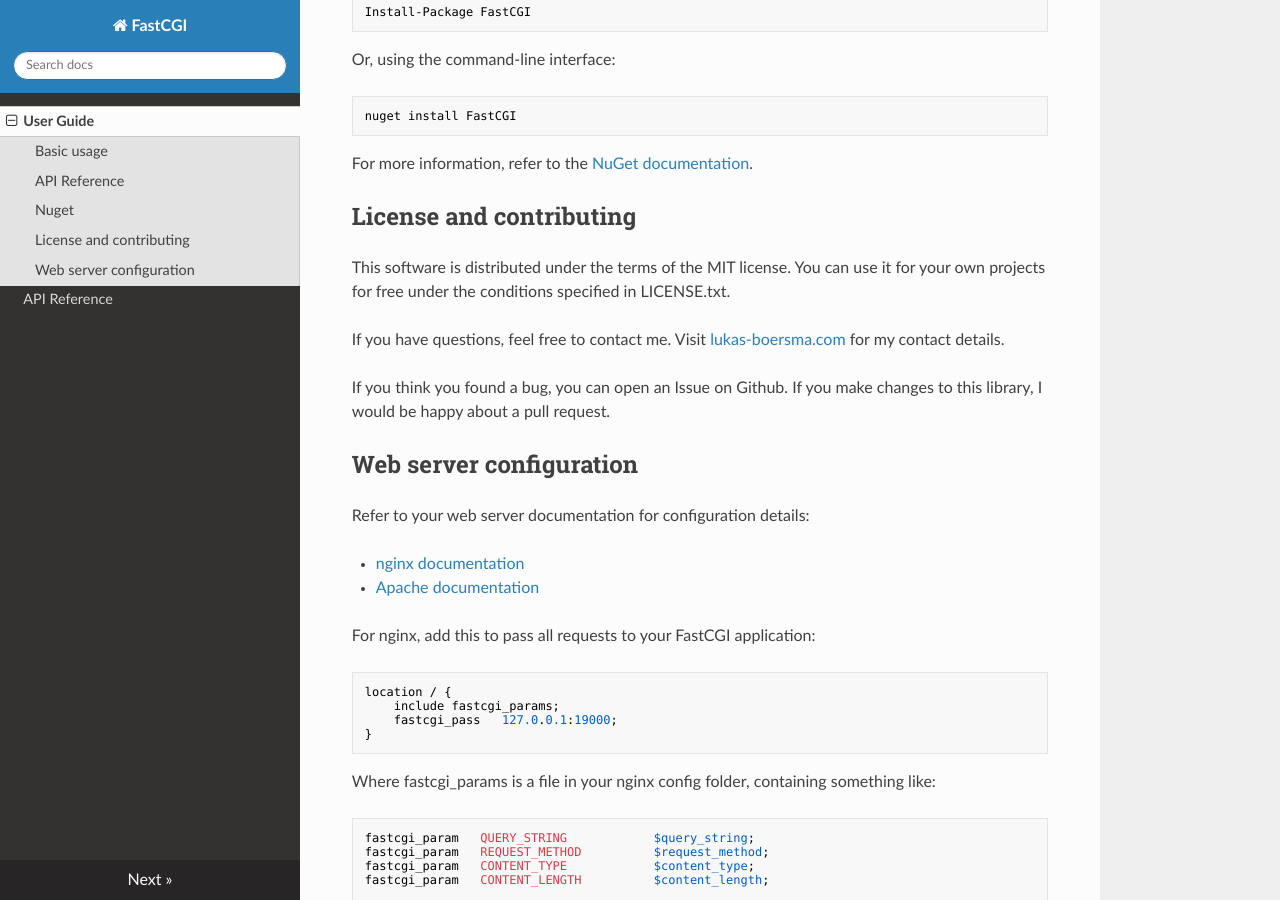
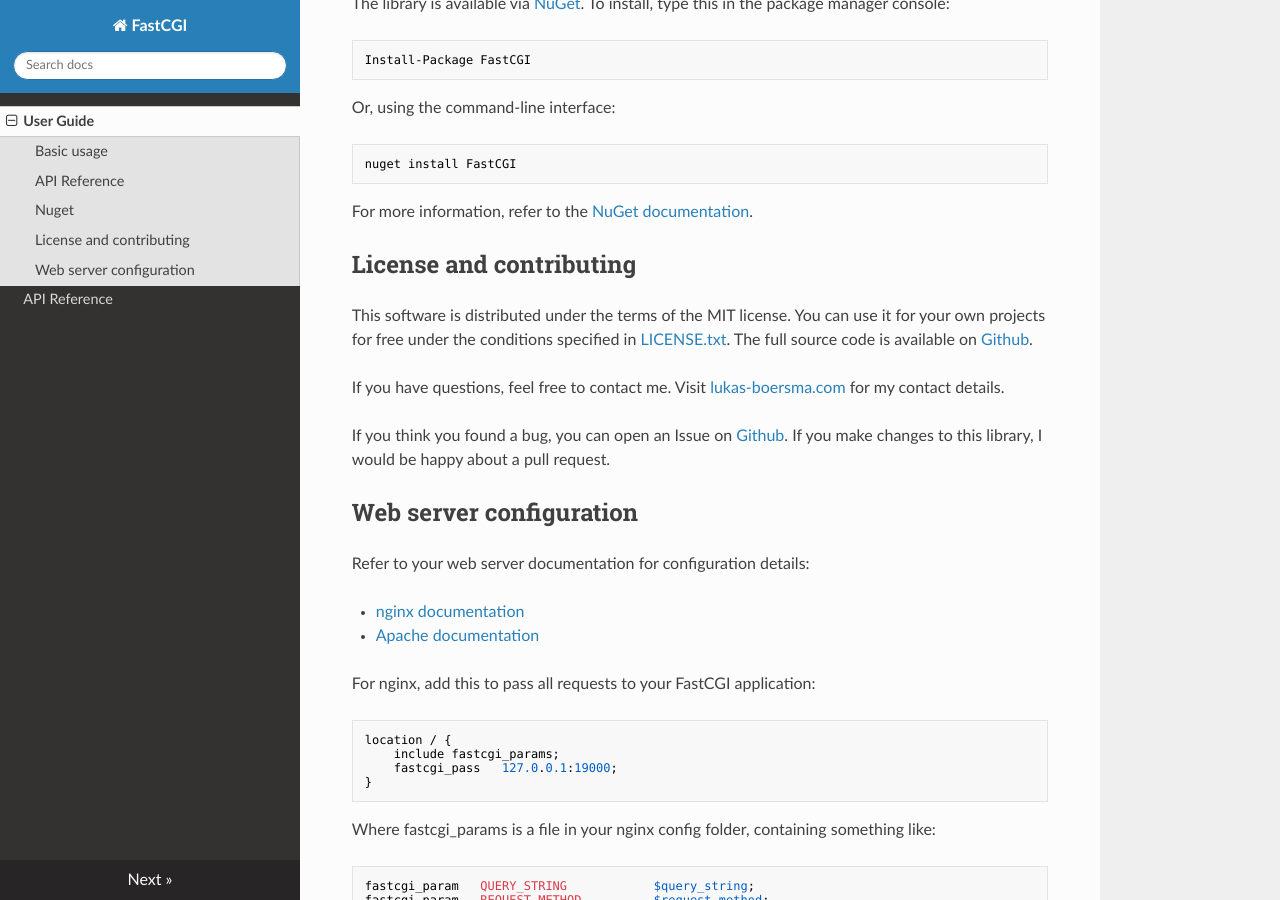
Before and after one commit to LukasBoersma/FastCGI, an MkDocs documentation site: the page built from Doc/index.md, in a window 1280 px wide and 900 px high, scrolled down 988 px. Built offline with MkDocs 1.6.1, drawn with Linux system fonts in a browser that asks for light colours; nearby versions of some CDN libraries; old or Windows-style settings are respelled for this version of MkDocs; some of the changed text lies outside the part shown.

Commit message:
Added links to Github in the documentation index.md

```diff
--- a/Doc/index.md
+++ b/Doc/index.md
@@ -5,6 +5,8 @@
 This is an implementation of [FastCGI](http://www.fastcgi.com/devkit/doc/fcgi-spec.html) for .NET, written in C#. It implements the parts of the protocol that are necessary to build a simple web application using .NET.
 
 This means that you can write web applications in C# that serve dynamic content.
+
+This project is hosted on [Github](https://github.com/LukasBoersma/FastCGI).
 
 ## Basic usage
 
@@ -50,11 +52,13 @@
 
 ## License and contributing
 
-This software is distributed under the terms of the MIT license. You can use it for your own projects for free under the conditions specified in LICENSE.txt.
+This software is distributed under the terms of the MIT license.
+You can use it for your own projects for free under the conditions specified in [LICENSE.txt](https://raw.githubusercontent.com/LukasBoersma/FastCGI/master/LICENSE.txt).
+The full source code is available on [Github](https://github.com/LukasBoersma/FastCGI).
 
 If you have questions, feel free to contact me. Visit [lukas-boersma.com](https://lukas-boersma.com) for my contact details.
 
-If you think you found a bug, you can open an Issue on Github. If you make changes to this library, I would be happy about a pull request.
+If you think you found a bug, you can open an Issue on [Github](https://github.com/LukasBoersma/FastCGI). If you make changes to this library, I would be happy about a pull request.
 
 ## Web server configuration
 
```
